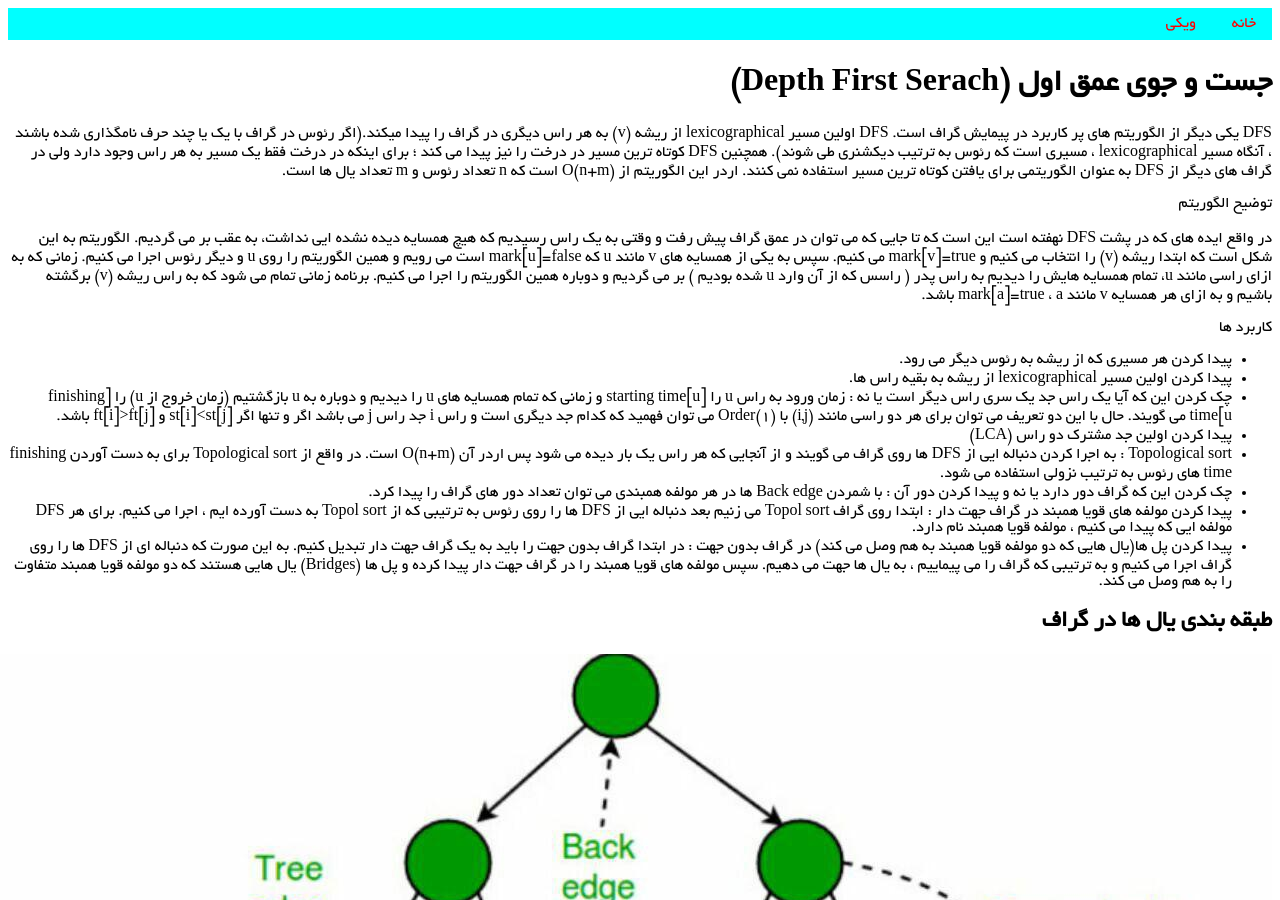
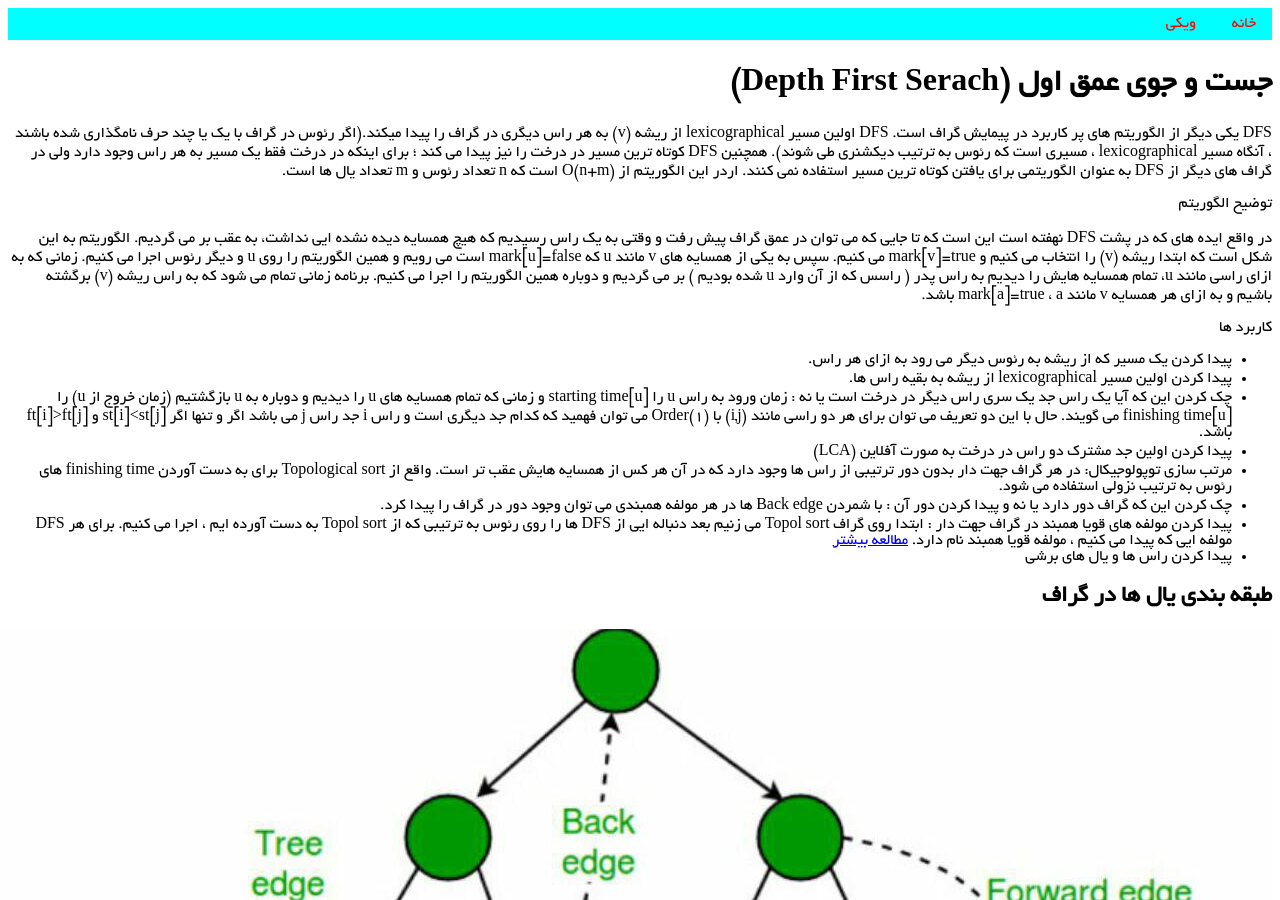
Before and after one commit to shaazzz/FarsiCP, a Jekyll site: the page built from wiki/algorithm/graph/DFS.md, in a window 1280 px wide and 900 px high. Built offline with Jekyll 4.4.1, drawn with Linux system fonts in a browser that asks for light colours; our own code applies the rules of GitHub Pages for plain Markdown files.

Commit message:
Update DFS.md

```diff
--- a/wiki/algorithm/graph/DFS.md
+++ b/wiki/algorithm/graph/DFS.md
@@ -17,23 +17,20 @@ DFS اولین مسیر lexicographical از ریشه (v) به هر راس دی
 
 کاربرد ها
 
-* پیدا کردن هر مسیری که از ریشه به رئوس دیگر می رود.
+* پیدا کردن یک مسیر که از ریشه به رئوس دیگر می رود به ازای هر راس.
 * پیدا کردن اولین مسیر lexicographical از ریشه به بقیه راس ها.
-* چک کردن این که آیا یک راس جد یک سری راس دیگر است یا نه : زمان ورود به راس u را [starting time[u و زمانی که تمام همسایه های u را دیدیم و
+* چک کردن این که آیا یک راس جد یک سری راس دیگر در درخت است یا نه : زمان ورود به راس u را [starting time[u و زمانی که تمام همسایه های u را دیدیم و
 دوباره به u بازگشتیم (زمان خروج از u) را [finishing time[u می گویند.
 حال با این دو تعریف می توان برای هر دو راسی مانند (i,j) با (Order(1 می توان فهمید که کدام جد دیگری است و راس i جد راس j می باشد اگر و تنها اگر
 [st[i]<st[j و [ft[i]>ft[j باشد.
-* پیدا کردن اولین جد مشترک دو راس (LCA)
-* Topological sort : به اجرا کردن دنباله ایی از DFS ها روی گراف می گویند و از آنجایی که هر راس یک بار دیده می شود پس اردر آن (O(n+m است. در
+*  پیدا کردن اولین جد مشترک دو راس در درخت به صورت آفلاین (LCA)
+* مرتب سازی توپولوجیکال: در هر گراف جهت دار بدون دور ترتیبی از راس ها وجود دارد که در آن هر کس از همسایه هایش عقب تر است.
 واقع از Topological sort برای به دست آوردن finishing time های رئوس به ترتیب نزولی استفاده می شود.
-* چک کردن این که گراف دور دارد یا نه و پیدا کردن دور آن : با شمردن Back edge ها در هر مولفه همبندی می توان تعداد دور های گراف را پیدا کرد.
+* چک کردن این که گراف دور دارد یا نه و پیدا کردن دور آن : با شمردن Back edge ها در هر مولفه همبندی می توان وجود دور در گراف را پیدا کرد.
 * پیدا کردن مولفه های قویا همبند در گراف جهت دار : ابتدا روی گراف Topol sort می زنیم بعد دنباله ایی از DFS ها را روی رئوس به ترتیبی که از
 Topol sort به دست آورده ایم ، اجرا می کنیم. برای هر DFS مولفه ایی که پیدا می کنیم ، مولفه قویا همبند نام دارد.
-* پیدا کردن پل ها(یال هایی که دو مولفه قویا همبند به هم وصل می کند) در گراف بدون جهت : در ابتدا گراف بدون جهت را باید به یک گراف جهت دار
-تبدیل
-کنیم. به این صورت که دنباله ای از DFS ها را روی گراف اجرا می کنیم و به ترتیبی که گراف را می پیماییم ، به یال ها جهت می دهیم. سپس مولفه های
-قویا
-همبند را در گراف جهت دار پیدا کرده و پل ها (Bridges) یال هایی هستند که دو مولفه قویا همبند متفاوت را به هم وصل می کند.
+[مطالعه بیشتر](SCC)
+* پیدا کردن راس ها و یال های برشی
 
 ## طبقه بندی یال ها در گراف
 
```
